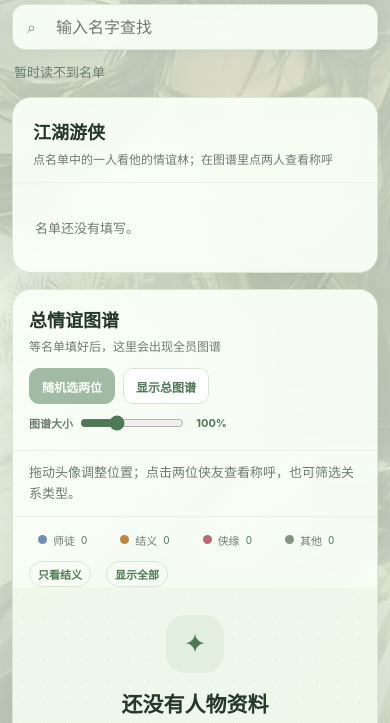
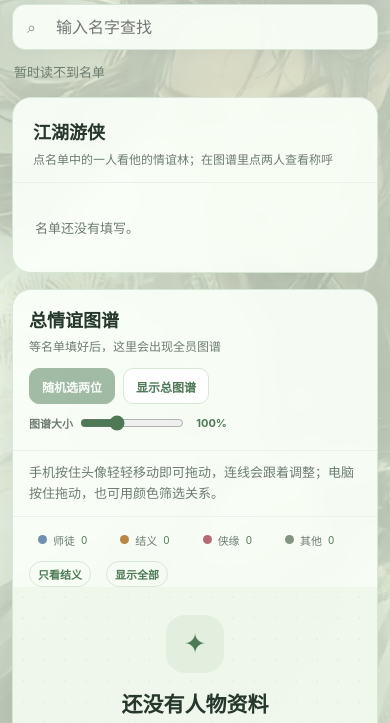
Before and after one commit to vvvvvvvwd/my-relationship-graph, a plain HTML site: page index.html in a window 390 px wide. Both pictures are taken after a click on the button "显示总图谱". Shown: the part 95-818 px from the top of the page. Drawn offline with nearby package versions, Linux system fonts and the light colour scheme; no server answers.

Commit message:
Keep mobile drag instructions after loading
Use the clearer touch drag guidance after the roster finishes loading, so the mobile instructions remain visible in the live graph.

```diff
--- a/index.html
+++ b/index.html
@@ -451,7 +451,7 @@
           const focused = peopleById.get(focusedPersonId);
           result.innerHTML = `正在查看 <strong>${escapeHtml(focused?.name || "这位侠友")}</strong> 的情谊林；点“显示总图谱”返回全员图谱。`;
         } else {
-          result.textContent = "拖动头像调整位置；点击两位侠友查看称呼，也可筛选关系类型。";
+          result.textContent = "手机按住头像轻轻移动即可拖动，连线会跟着调整；电脑按住拖动，也可用颜色筛选关系。";
         }
         return;
       }
```
